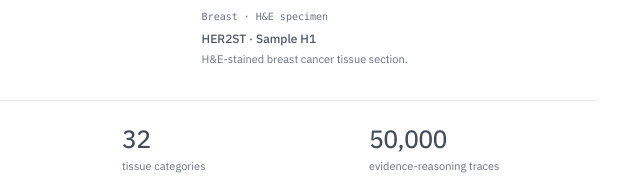
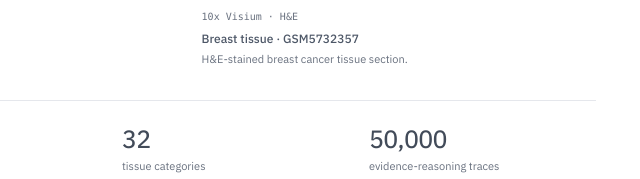
Before and after one commit to zipging/HistAgent, a plain HTML site: page docs/index.html in a window 1280 px wide. Shown: the part 522-701 px from the top of the page, 640-1280 px from the left. Drawn offline with Linux system fonts and the light colour scheme.

Commit message:
Use server Visium breast tissue image on Overview

```diff
--- a/docs/index.html
+++ b/docs/index.html
@@ -67,11 +67,11 @@
             <a class="ha-text-link ha-hero-tutorial-link" href="/tutorials/">Reproduce the analyses with our tutorials <span aria-hidden="true">→</span></a>
           </div>
           <figure class="ha-specimen">
-            <img class="ha-specimen-image" src="/assets/her2st-h1-tissue.png" width="1600" height="1409" fetchpriority="high" decoding="async" alt="H&amp;E-stained breast cancer tissue section from HER2ST sample H1">
+            <img class="ha-specimen-image" src="/assets/visium-gsm5732357-tissue.jpg" width="1990" height="2000" fetchpriority="high" decoding="async" alt="H&amp;E-stained breast tissue section from 10x Visium sample GSM5732357">
             <figcaption class="ha-specimen-caption">
-              <span class="ha-specimen-label">Breast · H&amp;E specimen</span>
+              <span class="ha-specimen-label">10x Visium · H&amp;E</span>
               <div class="ha-specimen-description">
-                <strong>HER2ST · Sample H1</strong>
+                <strong>Breast tissue · GSM5732357</strong>
                 <p>H&amp;E-stained breast cancer tissue section.</p>
               </div>
             </figcaption>
```
Also changed, not shown: 1 other file.
